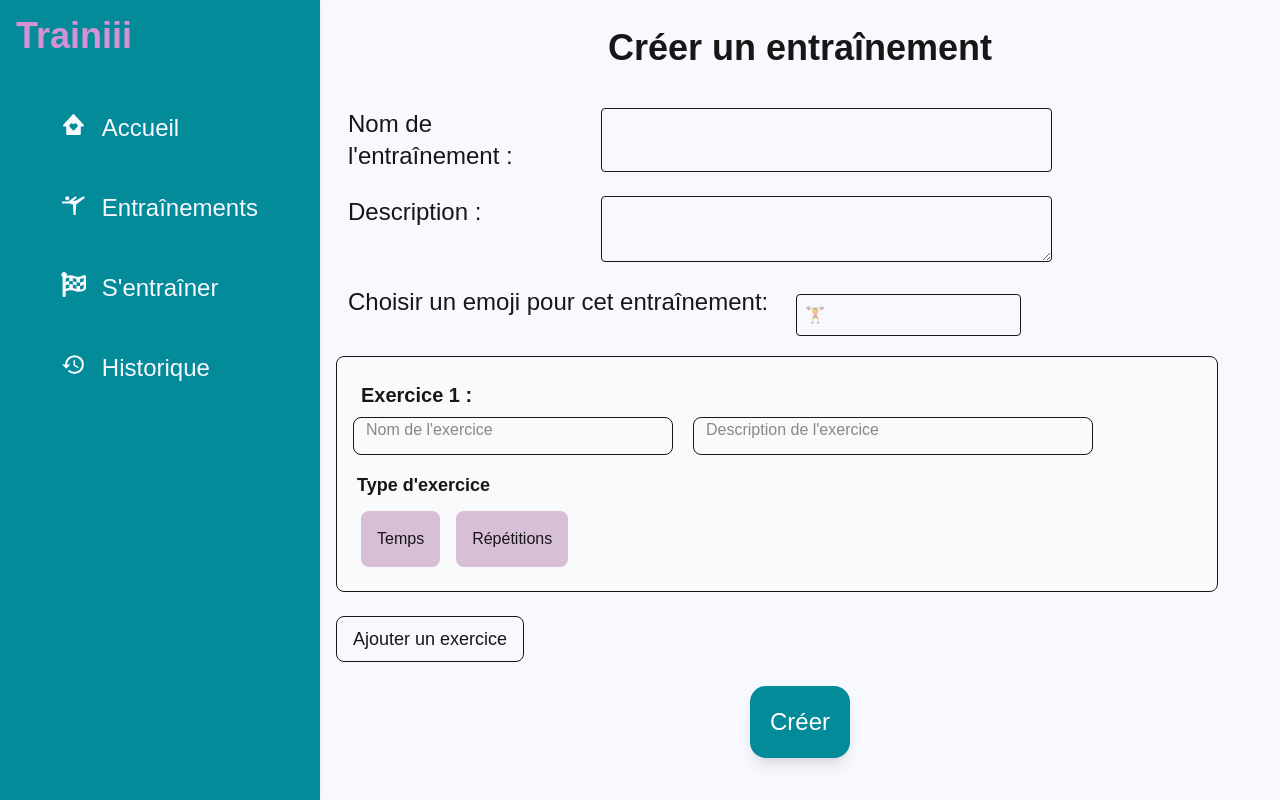
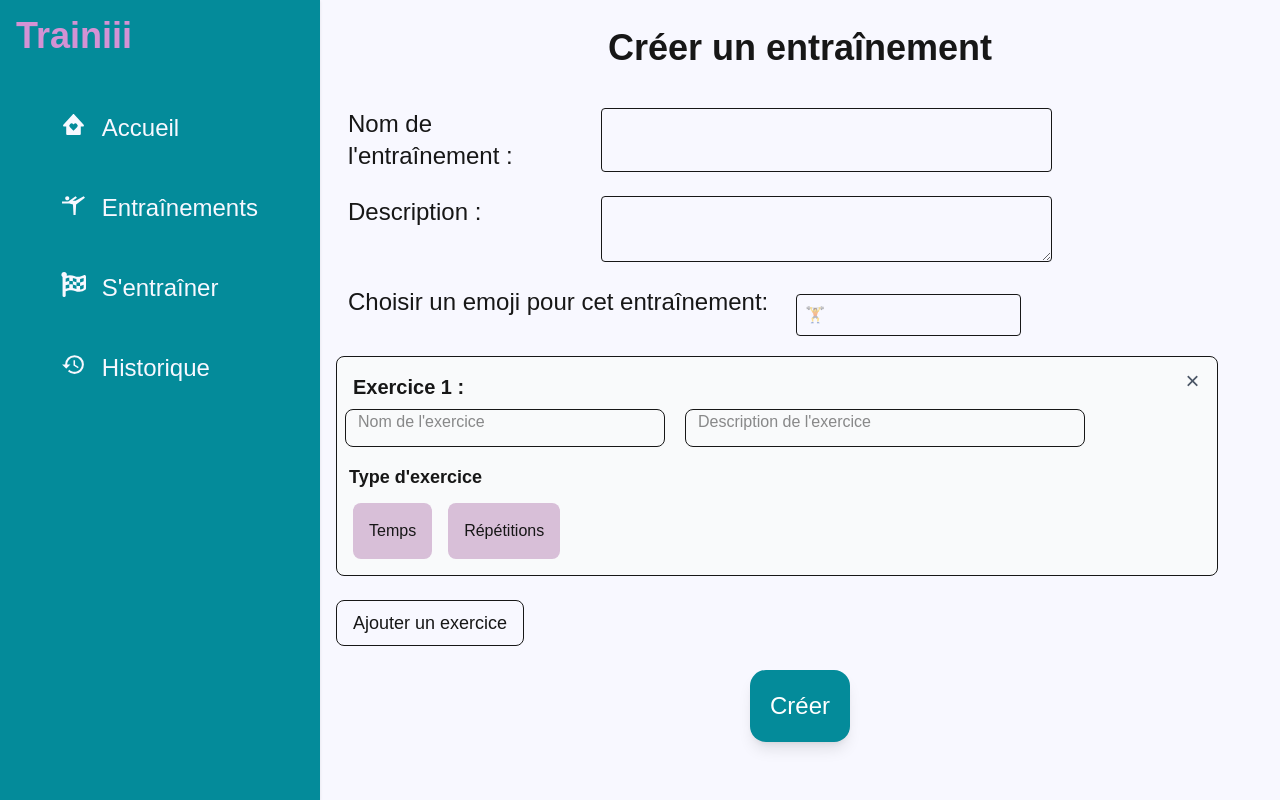
Before and after one commit to Kellemensch/training-app, a Next.js app: page /create-training in a window 1280 px wide. Built offline with nearby package versions, Linux system fonts and the light colour scheme.

Commit message:
ajout suppression d'exercice dans le form

```diff
--- a/components/TrainingForm.tsx
+++ b/components/TrainingForm.tsx
@@ -42,7 +42,15 @@ export default function TrainingForm() {
         router.back();
     }
 
-    const addExercise = () => setExercises([...exercises, {id: crypto.randomUUID(), name: "", description: "", type: "", time: "", repetitions: ""}])
+    const addExercise = () => setExercises([...exercises, {id: crypto.randomUUID(), name: "", description: "", type: "", time: "", repetitions: ""}]);
+
+    const deleteExercise = (exerciseId: string) => {
+        if (exercises.length > 1) {
+            setExercises(exercises.filter(ex => ex.id !== exerciseId));
+        } else {
+            alert("Vous devez avoir au moins un exercice");
+        }
+    }
 
     return (
         <form onSubmit={handleSubmit}>
@@ -76,7 +84,16 @@ export default function TrainingForm() {
             </div>
             <div className="space-y-6">
                 {exercises.map((exercise, index) => (
-                    <div key={exercise.id} className="border rounded-lg p-4 w-[95%] bg-gray-50">
+                    <div key={exercise.id} className="border rounded-lg p-2 w-[95%] bg-gray-50 relative">
+                        <div className="absolute right-2 top-2">
+                            <button
+                                type="button"
+                                className="cursor-pointer text-2xl text-gray-600 hover:text-red-600 transition-colors w-8 h-8 flex items-center justify-center rounded-full hover:bg-gray-200"
+                                onClick={() => deleteExercise(exercise.id)}
+                            >
+                                &times;
+                            </button>
+                        </div>
                         <h1 className="font-bold text-xl p-2">Exercice {index + 1} : {exercise.name}</h1>
                         <div className="flex">
                             <input
```
